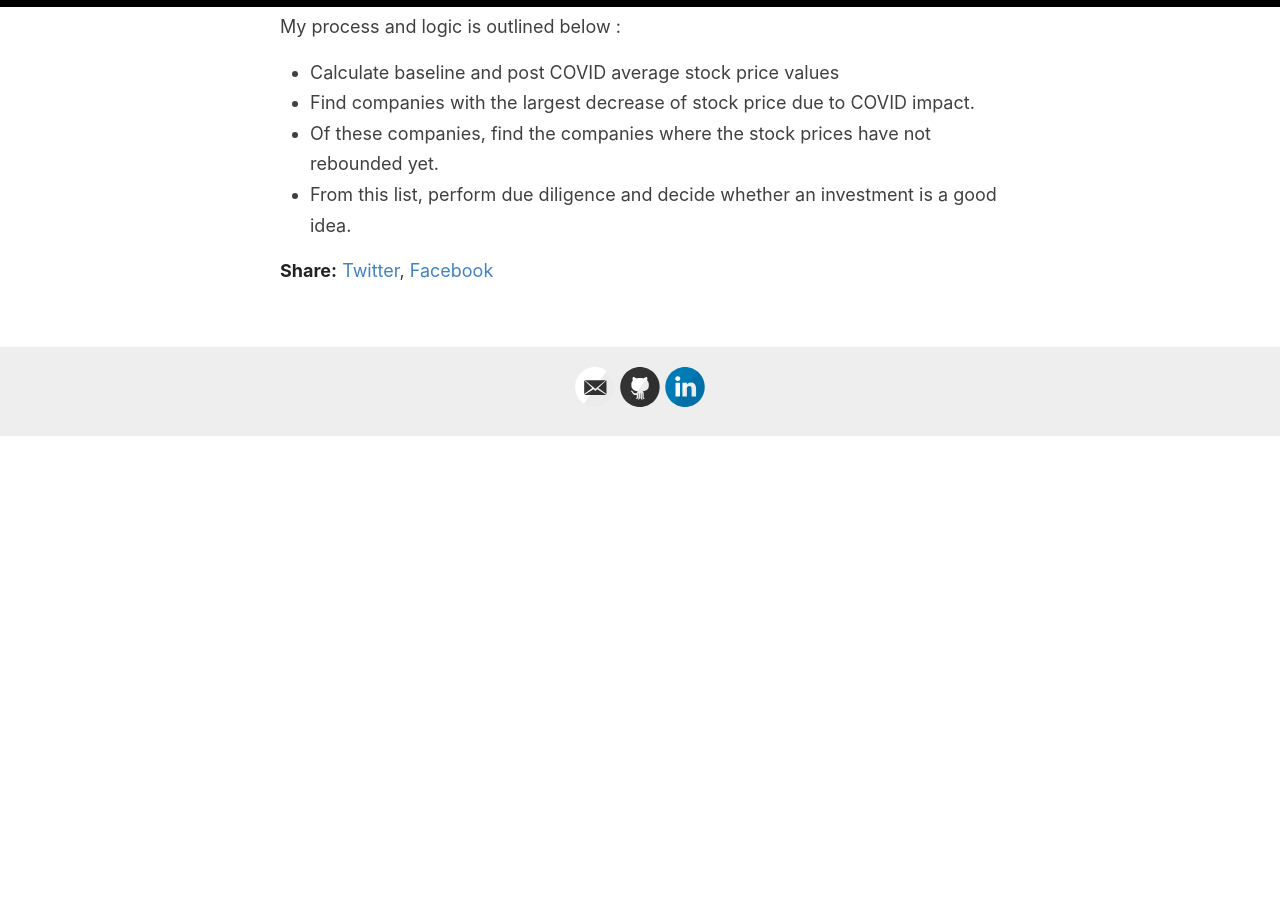
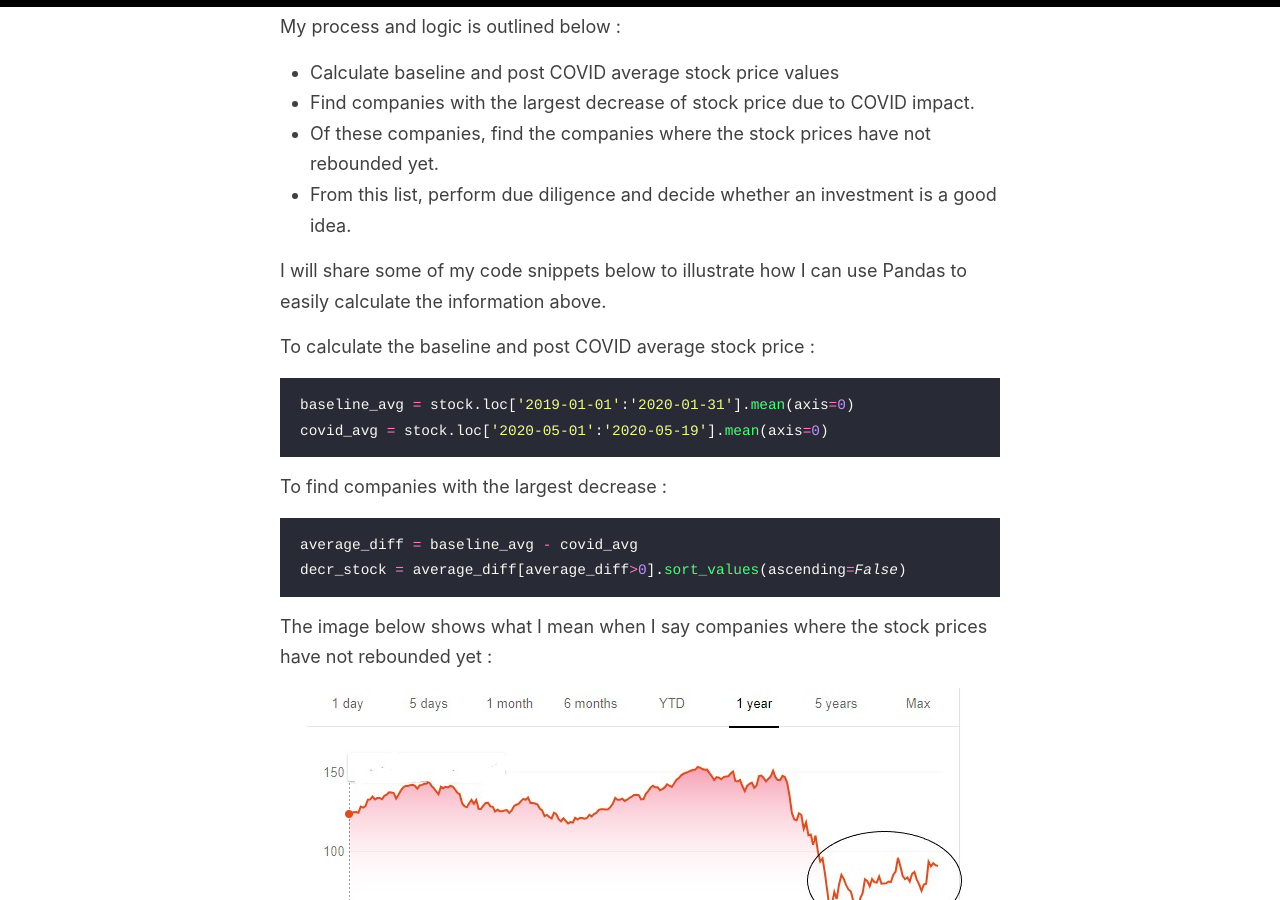
Before and after one commit to Murrkeys/Murrkeys.github.io, a Jekyll site: the page built from _posts/2020-5-26-covid-stock-analysis.md, in a window 1280 px wide and 900 px high, scrolled down 1271 px. Built offline with Jekyll 4.4.1, drawn with Linux system fonts in a browser that asks for light colours; before the commit the page ends 1707 px from its top, so only the background shows below that.

Commit message:
Update 2020-5-26-covid-stock-analysis.md

````diff
--- a/_posts/2020-5-26-covid-stock-analysis.md
+++ b/_posts/2020-5-26-covid-stock-analysis.md
@@ -36,3 +36,19 @@ My process and logic is outlined below :
     <li>Of these companies, find the companies where the stock prices have not rebounded yet.</li>
     <li>From this list, perform due diligence and decide whether an investment is a good idea.</li>
 </ul>
+
+I will share some of my code snippets below to illustrate how I can use Pandas to easily calculate the information above.
+
+To calculate the baseline and post COVID average stock price :
+```python
+baseline_avg = stock.loc['2019-01-01':'2020-01-31'].mean(axis=0)
+covid_avg = stock.loc['2020-05-01':'2020-05-19'].mean(axis=0)
+```
+To find companies with the largest decrease :
+```python
+average_diff = baseline_avg - covid_avg
+decr_stock = average_diff[average_diff>0].sort_values(ascending=False)
+```
+The image below shows what I mean when I say companies where the stock prices have not rebounded yet :
+
+<img src="/images/stock example.jpg" alt="Stock Example"/>
````
